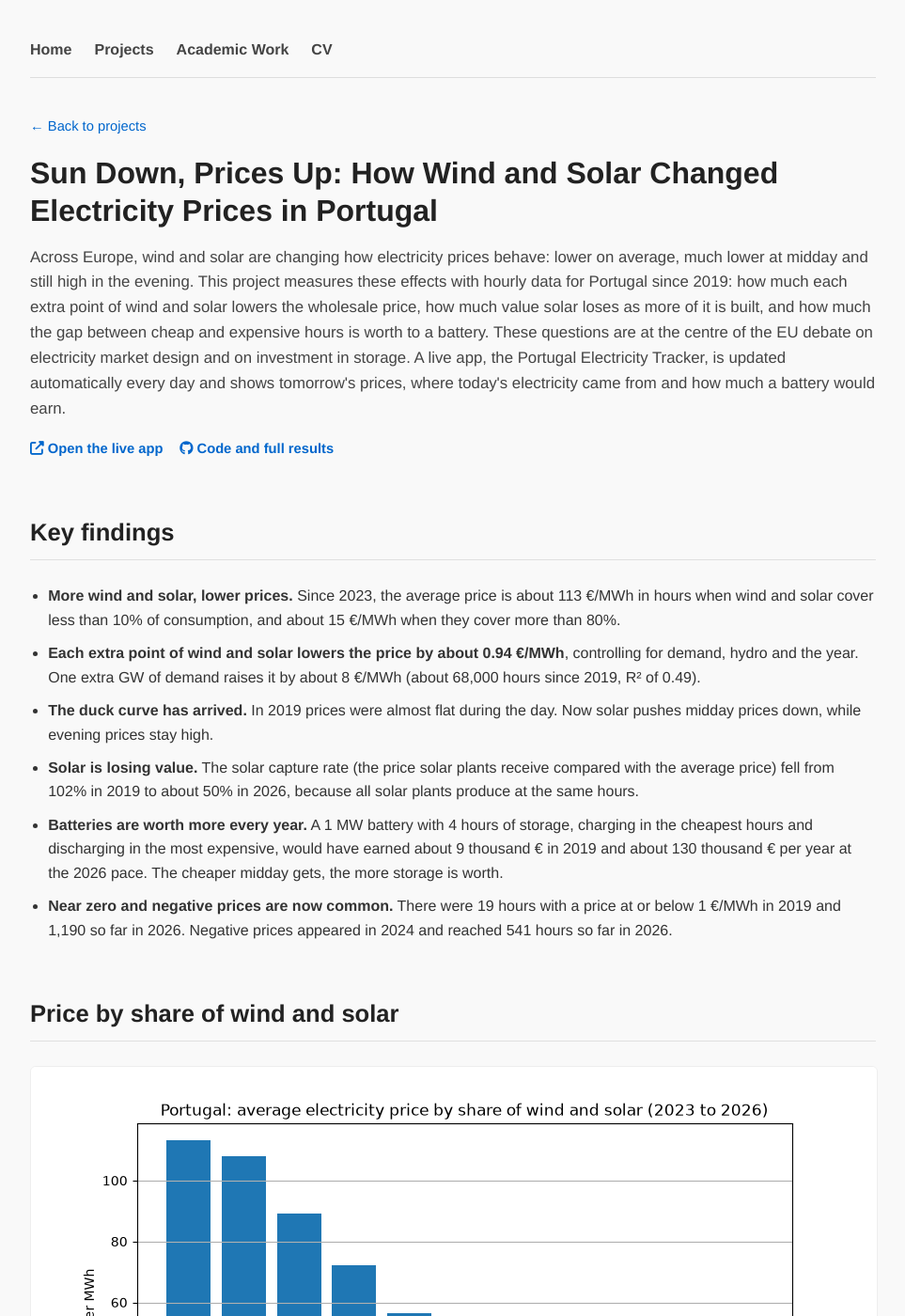
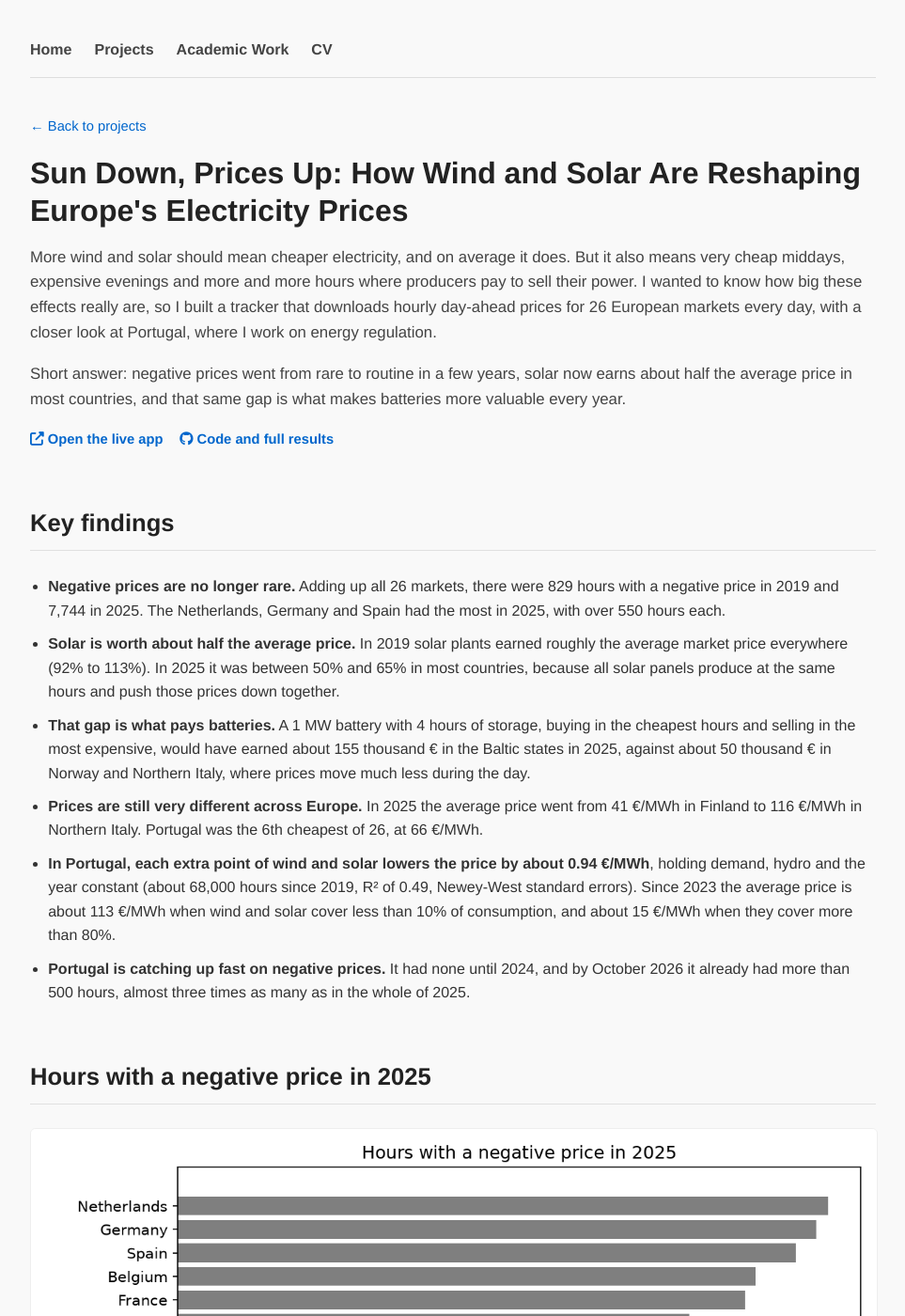
Before and after one commit to josepaulonunes/josepaulonunes.github.io, a Jekyll site: the page built from electricity-tracker/index.md, in a window 1280 px wide and 1400 px high. Shown: the whole window at 94% size, without its empty margins (158-1121 px from the left). Built offline with Jekyll 4.4.1, drawn with Linux system fonts in a browser that asks for light colours; some of the changed text lies outside the part shown.

Commit message:
Rewrite the electricity page for the European version

```diff
--- a/electricity-tracker/index.md
+++ b/electricity-tracker/index.md
@@ -5,10 +5,14 @@ title: Sun Down, Prices Up | José Nunes
 
 <p class="back-link"><a href="/#projects">&larr; Back to projects</a></p>
 
-<h1 class="page-title">Sun Down, Prices Up: How Wind and Solar Changed Electricity Prices in Portugal</h1>
+<h1 class="page-title">Sun Down, Prices Up: How Wind and Solar Are Reshaping Europe's Electricity Prices</h1>
 
 <p class="page-lead">
-Across Europe, wind and solar are changing how electricity prices behave: lower on average, much lower at midday and still high in the evening. This project measures these effects with hourly data for Portugal since 2019: how much each extra point of wind and solar lowers the wholesale price, how much value solar loses as more of it is built, and how much the gap between cheap and expensive hours is worth to a battery. These questions are at the centre of the EU debate on electricity market design and on investment in storage. A live app, the Portugal Electricity Tracker, is updated automatically every day and shows tomorrow's prices, where today's electricity came from and how much a battery would earn.
+More wind and solar should mean cheaper electricity, and on average it does. But it also means very cheap middays, expensive evenings and more and more hours where producers pay to sell their power. I wanted to know how big these effects really are, so I built a tracker that downloads hourly day-ahead prices for 26 European markets every day, with a closer look at Portugal, where I work on energy regulation.
+</p>
+
+<p class="page-lead">
+Short answer: negative prices went from rare to routine in a few years, solar now earns about half the average price in most countries, and that same gap is what makes batteries more valuable every year.
 </p>
 
 <div class="project-links page-links">
@@ -19,27 +23,33 @@ Across Europe, wind and solar are changing how electricity prices behave: lower
 <h2>Key findings</h2>
 
 <ul class="findings">
-  <li><strong>More wind and solar, lower prices.</strong> Since 2023, the average price is about 113 €/MWh in hours when wind and solar cover less than 10% of consumption, and about 15 €/MWh when they cover more than 80%.</li>
-  <li><strong>Each extra point of wind and solar lowers the price by about 0.94 €/MWh</strong>, controlling for demand, hydro and the year. One extra GW of demand raises it by about 8 €/MWh (about 68,000 hours since 2019, R² of 0.49).</li>
-  <li><strong>The duck curve has arrived.</strong> In 2019 prices were almost flat during the day. Now solar pushes midday prices down, while evening prices stay high.</li>
-  <li><strong>Solar is losing value.</strong> The solar capture rate (the price solar plants receive compared with the average price) fell from 102% in 2019 to about 50% in 2026, because all solar plants produce at the same hours.</li>
-  <li><strong>Batteries are worth more every year.</strong> A 1 MW battery with 4 hours of storage, charging in the cheapest hours and discharging in the most expensive, would have earned about 9 thousand € in 2019 and about 130 thousand € per year at the 2026 pace. The cheaper midday gets, the more storage is worth.</li>
-  <li><strong>Near zero and negative prices are now common.</strong> There were 19 hours with a price at or below 1 €/MWh in 2019 and 1,190 so far in 2026. Negative prices appeared in 2024 and reached 541 hours so far in 2026.</li>
+  <li><strong>Negative prices are no longer rare.</strong> Adding up all 26 markets, there were 829 hours with a negative price in 2019 and 7,744 in 2025. The Netherlands, Germany and Spain had the most in 2025, with over 550 hours each.</li>
+  <li><strong>Solar is worth about half the average price.</strong> In 2019 solar plants earned roughly the average market price everywhere (92% to 113%). In 2025 it was between 50% and 65% in most countries, because all solar panels produce at the same hours and push those prices down together.</li>
+  <li><strong>That gap is what pays batteries.</strong> A 1 MW battery with 4 hours of storage, buying in the cheapest hours and selling in the most expensive, would have earned about 155 thousand € in the Baltic states in 2025, against about 50 thousand € in Norway and Northern Italy, where prices move much less during the day.</li>
+  <li><strong>Prices are still very different across Europe.</strong> In 2025 the average price went from 41 €/MWh in Finland to 116 €/MWh in Northern Italy. Portugal was the 6th cheapest of 26, at 66 €/MWh.</li>
+  <li><strong>In Portugal, each extra point of wind and solar lowers the price by about 0.94 €/MWh</strong>, holding demand, hydro and the year constant (about 68,000 hours since 2019, R² of 0.49, Newey-West standard errors). Since 2023 the average price is about 113 €/MWh when wind and solar cover less than 10% of consumption, and about 15 €/MWh when they cover more than 80%.</li>
+  <li><strong>Portugal is catching up fast on negative prices.</strong> It had none until 2024, and by October 2026 it already had more than 500 hours, almost three times as many as in the whole of 2025.</li>
 </ul>
 
-<h2>Price by share of wind and solar</h2>
-<img class="figure" loading="lazy" src="/electricity-tracker/price_by_renewable_share.png" alt="Average price by share of wind and solar">
+<h2>Hours with a negative price in 2025</h2>
+<img class="figure" loading="lazy" src="/electricity-tracker/europe_negative_hours.png" alt="Hours with a negative price in 2025 by country">
 
-<h2>Price by hour of the day</h2>
-<img class="figure" loading="lazy" src="/electricity-tracker/duck_curve.png" alt="Average price by hour of the day in 2019, 2023 and 2025">
+<h2>Solar capture rate in 2025</h2>
+<img class="figure" loading="lazy" src="/electricity-tracker/europe_capture_rate.png" alt="Solar capture rate in 2025 by country">
 
-<h2>Solar capture rate</h2>
-<img class="figure" loading="lazy" src="/electricity-tracker/solar_capture_rate.png" alt="Solar capture rate by year">
+<h2>What a battery earns in each country</h2>
+<img class="figure" loading="lazy" src="/electricity-tracker/europe_battery_value.png" alt="Yearly profit of a 1 MW battery in 2025 by country">
 
-<h2>Value of a battery</h2>
-<img class="figure" loading="lazy" src="/electricity-tracker/battery_value.png" alt="Yearly profit of a 1 MW battery">
+<h2>Portugal: price by hour of the day</h2>
+<img class="figure" loading="lazy" src="/electricity-tracker/duck_curve.png" alt="Average price by hour of the day in Portugal in 2019, 2023 and 2025">
+
+<h2>Portugal: price by share of wind and solar</h2>
+<img class="figure" loading="lazy" src="/electricity-tracker/price_by_renewable_share.png" alt="Average price in Portugal by share of wind and solar">
 
 <h2>Data and method</h2>
-<p>Hourly day-ahead prices for Portugal from the REN DataHub API (2019 to June 2026) and from OMIE market files (from July 2026), converted from Spanish to Portuguese time. Production by source every 15 minutes from the REN DataHub API, converted to hourly averages. The data is stored in CSV files and loaded into a SQLite database for the analysis with SQL and Python. The regression of the hourly price on the share of wind and solar, the share of hydro, demand and year fixed effects is estimated by OLS with Newey-West (HAC) standard errors. A Python script run every day by GitHub Actions adds the newest data, and the app is built with Streamlit. The code is on <a href="https://github.com/josepaulonunes/portugal-electricity-tracker" target="_blank" rel="noopener">GitHub</a>.</p>
+<p>Hourly day-ahead prices for 26 bidding zones since 2019, and solar, wind and consumption for the 15 largest, come from the ENTSO-E Transparency Platform API. For Portugal I also use the REN DataHub API (prices until June 2026 and production by source every 15 minutes) and OMIE's daily market files, and I checked that the three sources give the same Portuguese prices. The data is cleaned with pandas, stored as CSV files and loaded into SQLite for the analysis with SQL and Python. The solar capture rate is the average price weighted by solar production, divided by the simple average price. The Portuguese regression is an OLS of the hourly price on the share of wind and solar, the share of hydro, demand and year fixed effects, with Newey-West (HAC) standard errors. Every afternoon GitHub Actions runs two Python scripts that add the newest data, and the app is built with Streamlit and Plotly. Countries with several market zones are shown with one of them (Northern Italy, Western Denmark, Stockholm and Oslo). The code is on <a href="https://github.com/josepaulonunes/portugal-electricity-tracker" target="_blank" rel="noopener">GitHub</a>.</p>
+
+<h2>Limits</h2>
+<p>The battery numbers are an upper bound: the battery buys in the cheapest hours and sells in the most expensive ones without checking the order of the hours, and network tariffs and wear are left out. The solar capture rate uses market prices only. The regression shows strong associations, not a clean causal effect, since it leaves out the daily gas price.</p>
 
 <p class="disclaimer">Personal project built with public data only. The views expressed are my own and do not represent ERSE.</p>
```
